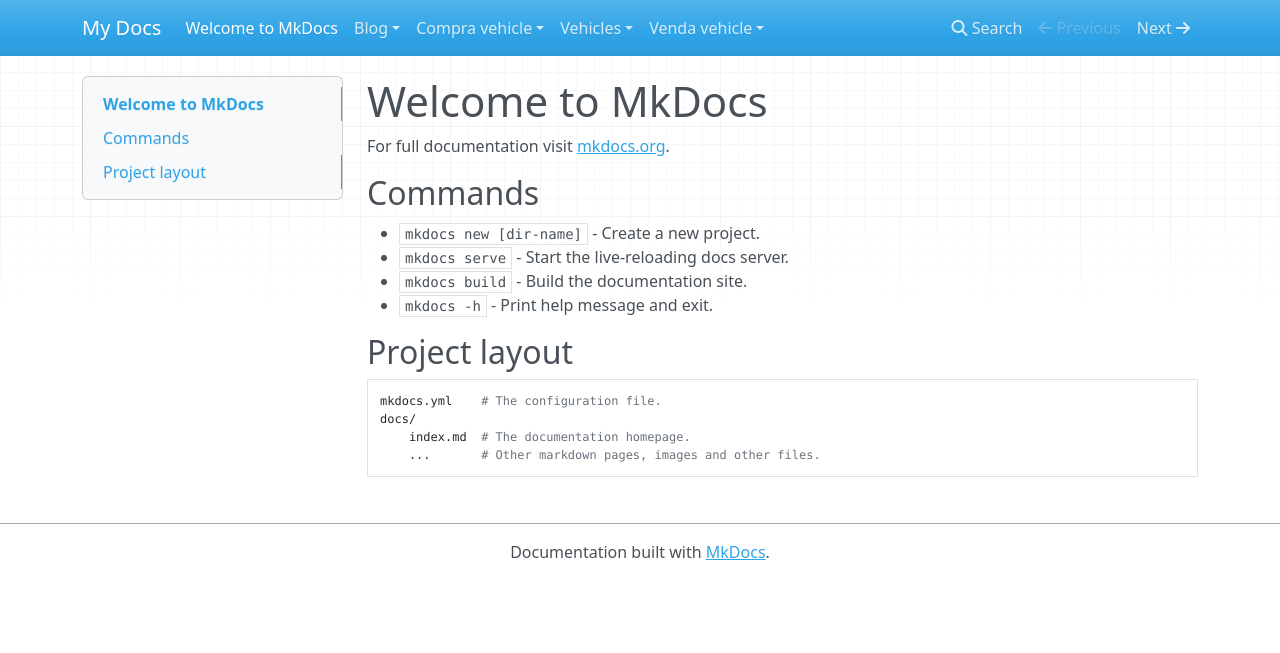
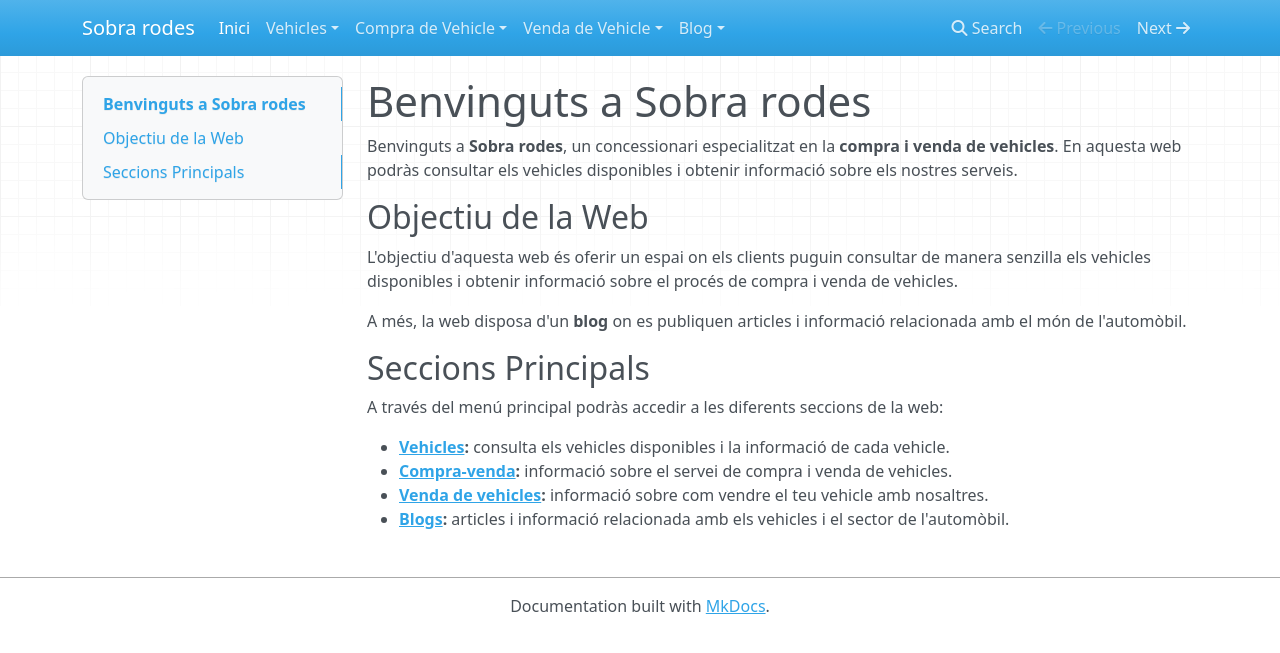
Before and after one commit to joanm-git/web-estatica-Joan-Laia, an MkDocs documentation site: the page built from docs/index.md, in a window 1280 px wide. Shown: the top 653 px of the page. Built offline with MkDocs 1.6.1, drawn with Linux system fonts in a browser that asks for light colours; nearby versions of some CDN libraries.

Commit message:
Modificació fitxers: mkdocs.yml i docs\index.md

```diff
--- a/docs/index.md
+++ b/docs/index.md
@@ -1,17 +1,18 @@
-# Welcome to MkDocs
+# Benvinguts a Sobra rodes
 
-For full documentation visit [mkdocs.org](https://www.mkdocs.org).
+Benvinguts a **Sobra rodes**, un concessionari especialitzat en la **compra i venda de vehicles**. En aquesta web podràs consultar els vehicles disponibles i obtenir informació sobre els nostres serveis.
 
-## Commands
+## Objectiu de la Web
 
-* `mkdocs new [dir-name]` - Create a new project.
-* `mkdocs serve` - Start the live-reloading docs server.
-* `mkdocs build` - Build the documentation site.
-* `mkdocs -h` - Print help message and exit.
+L'objectiu d'aquesta web és oferir un espai on els clients puguin consultar de manera senzilla els vehicles disponibles i obtenir informació sobre el procés de compra i venda de vehicles.
 
-## Project layout
+A més, la web disposa d'un **blog** on es publiquen articles i informació relacionada amb el món de l'automòbil.
 
-    mkdocs.yml    # The configuration file.
-    docs/
-        index.md  # The documentation homepage.
-        ...       # Other markdown pages, images and other files.
+## Seccions Principals
+
+A través del menú principal podràs accedir a les diferents seccions de la web:
+
+* **[Vehicles](vehicles/index.md):** consulta els vehicles disponibles i la informació de cada vehicle.
+* **[Compra-venda](compra_vehicle/index.md):** informació sobre el servei de compra i venda de vehicles.
+* **[Venda de vehicles](venda_vehicle/index.md):** informació sobre com vendre el teu vehicle amb nosaltres.
+* **[Blogs](blog/index.md):** articles i informació relacionada amb els vehicles i el sector de l'automòbil.
--- a/mkdocs.yml
+++ b/mkdocs.yml
@@ -1 +1,23 @@
-site_name: My Docs
+site_name: Sobra rodes
+site_description: Concessioari especialitzat en la compravenda de vehicles nous i d'ocació.
+site_author: Laia i Joan
+
+nav:
+  - Inici: index.md
+  - Vehicles:
+      - Resum: vehicles/index.md
+      - Vehicle 1: vehicles/vehicle_0001.md
+      - Vehicle 2: vehicles/vehicle_0002.md
+  - Compra de Vehicle:
+      - Resum: compra_vehicle/index.md
+      - Procés de Compra: compra_vehicle/proces_compra.md
+      - Requisits: compra_vehicle/requisits.md
+  - Venda de Vehicle:
+      - Resum: venda_vehicle/index.md
+      - Com Vendre: venda_vehicle/com_vendre.md
+      - Tasació: venda_vehicle/tasacio.md
+  - Blog:
+      - Tots els Articles: blog/index.md
+      - Article 1: blog/blog_0001.md
+      - Article 2: blog/blog_0002.md
+      - Article 3: blog/blog_0003.md
```
